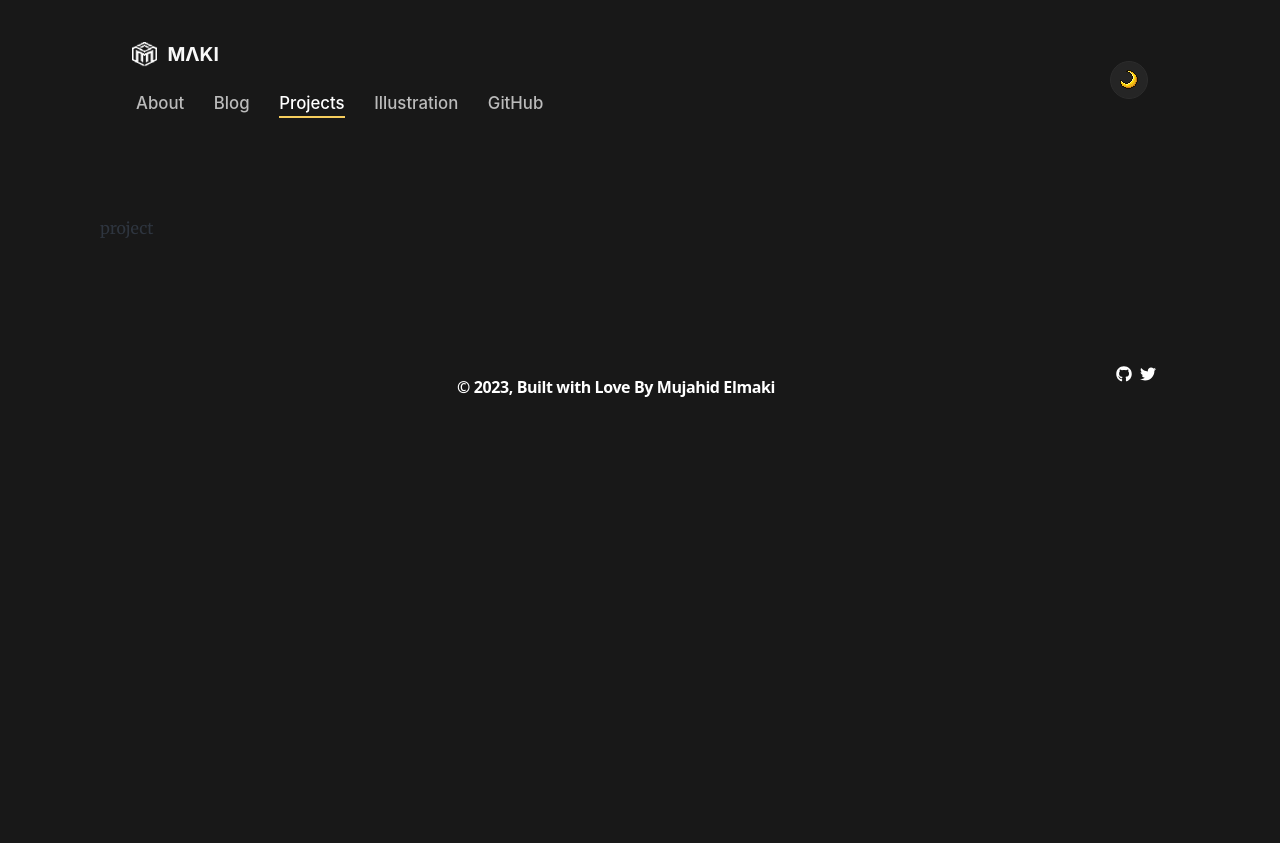
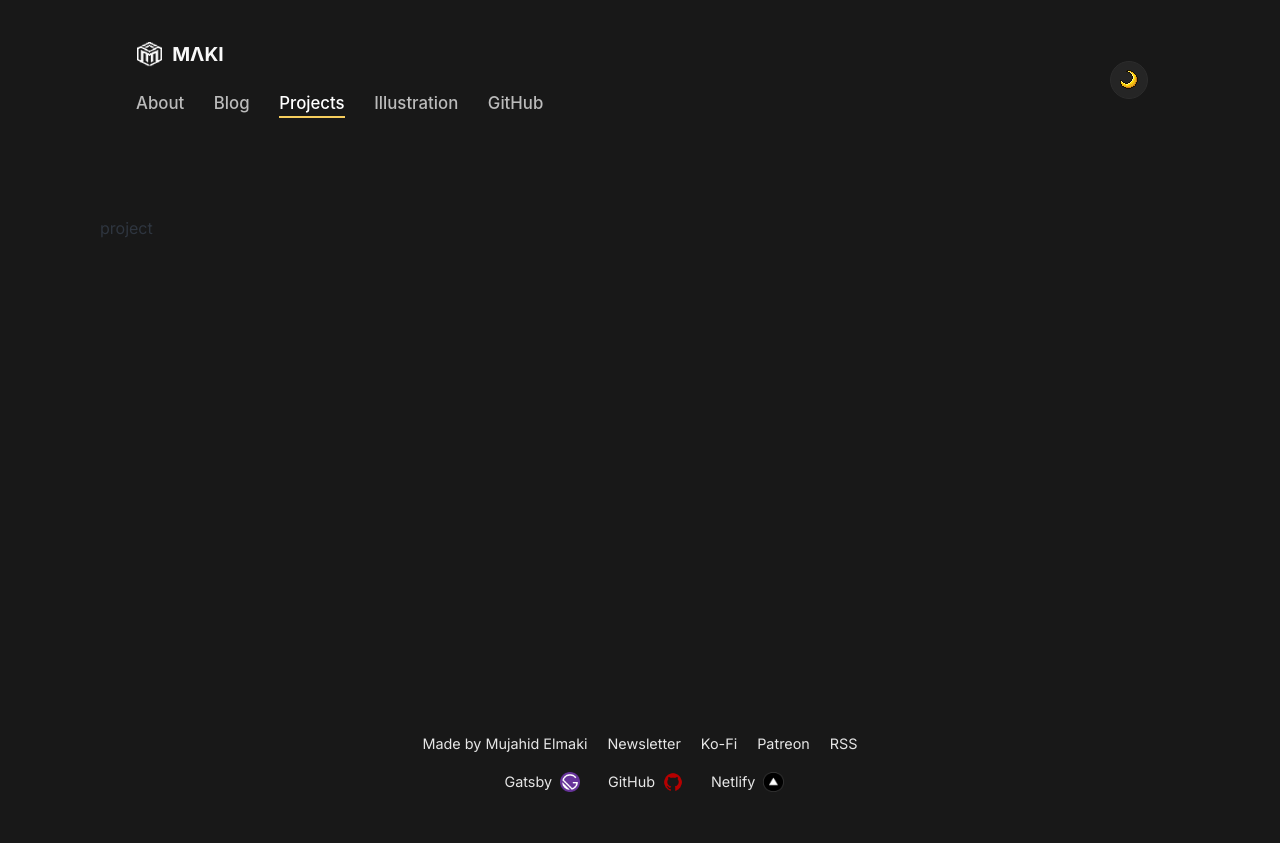
Before and after one commit to Nyx1on/mujahidelmaki.ca-master, a Gatsby site: page /projects in a window 1280 px wide. Before the commit the page ends 800 px from the top, so only its background shows below. Built offline with nearby package versions, Linux system fonts and the light colour scheme; Gatsby itself is replaced by a stand-in of ours; some icons are missing.

Commit message:
Updated Footer & CSS

```diff
--- a/content/blog/self-driving-car/index.md
+++ b/content/blog/self-driving-car/index.md
@@ -3,7 +3,7 @@ title: Self Driving Car
 date: "2022-12-14T22:12:03.284Z"
 description: "My experience trying to create a self-driving car using vanilla javascript"
 featured: true
-thumbnail: ../../../src/images/car-pixel.png
+thumbnail: "./mycoding.jpg"
 ---
 
 [Gatsby's Docs](https://www.gatsbyjs.org)
--- a/src/components/footer.js
+++ b/src/components/footer.js
@@ -1,79 +1,54 @@
 import React from "react"
-import styled from "styled-components"
-import { FaGithub, FaTwitter } from "react-icons/fa"
-import { Link } from "gatsby"
 
-const FooterContainer = styled.h1`
-  position: flex;
-`
-export const FooterWrap = styled.div`
-  padding: 35px 24px;
-  display: flex;
-  justify-content: space-between;
-  align-items: center;
-  max-width: 100vw;
-`
+import vercel from "../images/vercel.png"
+import gatsby from "../images/gatsby-icon.png"
+import github from "../images/github.png"
 
-export const FooterLogoLink = styled(Link)``
-export const FooterLogo = styled.img`
-  width: 90px;
-`
+const links = [
+  { url: "https://taniarascia.substack.com", label: "Newsletter" },
+  { url: "https://ko-fi.com/taniarascia", label: "Ko-Fi" },
+  { url: "https://patreon.com/taniarascia", label: "Patreon" },
+  { url: "https://www.taniarascia.com/rss.xml", label: "RSS" },
+]
+const madeWithLinks = [
+  { url: "https://www.gatsbyjs.org/", label: "Gatsby", icon: gatsby },
+  { url: "https://github.com/taniarascia", label: "GitHub", icon: github },
+  { url: "https://www.netlify.com", label: "Netlify", icon: vercel },
+]
 
-export const WebsiteRights = styled.h5`
-  color: #fff;
-  font-size: 1rem;
-
-  text-align: center;
-
-  /* @media screen and (max-width: 480px) {
-    font-size: 0.7rem;
-  } */
-  flex-shrink: 2;
-`
-
-export const SocialContainer = styled.div`
-  display: flex;
-  justify-content: space-between;
-  max-width: 1100px;
-`
-
-// export const SocialWrapper = styled.div`
-//   display: flex;
-//   justify-content: space-between;
-//   align-items: center;
-//   max-width: 1100px;
-//   border: 8px solid green;
-// `;
-
-// export const SocialIcons = styled.div`
-//   border: 3px solid red;
-// `;
-
-export const SocialIconLink = styled.a`
-  color: #fff;
-  font-size: 1rem;
-  margin-left: 0.5em;
-`
-
-function Footer() {
+const Footer = () => {
   return (
-    <FooterContainer>
-      <FooterWrap>
-        <FooterLogoLink></FooterLogoLink>
-        <WebsiteRights>
-          © {new Date().getFullYear()}, Built with Love By Mujahid Elmaki{" "}
-        </WebsiteRights>
-
-        <SocialContainer>
-          <SocialIconLink>
-            <FaGithub />
-          </SocialIconLink>
-          <SocialIconLink>
-            <FaTwitter />
-          </SocialIconLink>
-        </SocialContainer>
-      </FooterWrap>
-    </FooterContainer>
+    <footer className="footer">
+      <section>
+        <nav>
+          <span className="desktop-only">Made by Mujahid Elmaki</span>
+          {links.map(link => (
+            <a
+              href={link.url}
+              target="_blank"
+              rel="noopener noreferrer"
+              key={link.url}
+            >
+              {link.label}
+            </a>
+          ))}
+        </nav>
+        <nav>
+          {madeWithLinks.map(link => (
+            <a
+              href={link.url}
+              title={link.label}
+              target="_blank"
+              rel="noopener noreferrer"
+              key={link.url}
+            >
+              <span>{link.label}</span>
+              <img src={link.icon} alt={link.label} />
+            </a>
+          ))}
+        </nav>
+      </section>
+    </footer>
   )
 }
 
--- a/src/components/layout.js
+++ b/src/components/layout.js
@@ -1,11 +1,11 @@
 import React, { useState, useEffect } from "react"
 import Navigation from "./Navigation"
-import Footer from "./Footer"
+import Footer from "./Footer.js"
 import Helmet from "react-helmet"
 
 import "../styles/global.css"
 
-const Layout = ({ children }) => {
+export default function Layout({ children }) {
   // const rootPath = `${__PATH_PREFIX__}/`
   // const isRootPath = location.pathname === rootPath
   // let header
@@ -48,11 +48,11 @@ const Layout = ({ children }) => {
         )}
       </Helmet>
 
-      <Navigation onUpdateTheme={onUpdateTheme} theme={theme} />
-      <main>{children}</main>
-      <Footer></Footer>
+      <div id="layout" className="layout">
+        <Navigation onUpdateTheme={onUpdateTheme} theme={theme} />
+        <main>{children}</main>
+        <Footer />
+      </div>
     </div>
   )
 }
-
-export default Layout
--- a/src/components/navigation.js
+++ b/src/components/navigation.js
@@ -1,4 +1,4 @@
-import React, { useState } from "react"
+import React from "react"
 import { Link } from "gatsby"
 import maki from "../images/logo.png"
 import darkMaki from "../images/logo-dark.png"
--- a/src/pages/projects.js
+++ b/src/pages/projects.js
@@ -8,6 +8,7 @@ import Layout from "../components/Layout"
 import { SEO } from "../components/SEO"
 import { Hero } from "../components/Hero"
 import config from "../utils/config"
+import { projectsList } from "../data/projectList.js"
 
 function project() {
   return (
--- a/src/styles/global.css
+++ b/src/styles/global.css
@@ -699,6 +699,7 @@ a.button:hover {
     max-height: 24px;
     max-width: 24px;
     margin-right: 0.25rem;
+    margin-left: 0.3rem;
   }
 
   .navigation nav {
--- a/src/styles/style.css
+++ b/src/styles/style.css
@@ -1,6 +1,57 @@
-/* CSS Custom Properties Definitions */
+@import url("https://fonts.googleapis.com/css2?family=IBM+Plex+Mono:wght@400;600&family=Inter:wght@400;500;600;700&display=swap");
 
 :root {
+  /* Colors */
+  --gray-0: #f9f9f9;
+  --gray-05: #f6f6f6;
+  --gray-1: #eee;
+  --gray-2: #e6e6e6;
+  --gray-3: #ddd;
+  --gray-4: #bbb;
+  --gray-5: #999;
+  --gray-6: #666;
+  --gray-65: #555;
+  --gray-7: #2c2c2c;
+  --gray-8: #252525;
+  --gray-9: #1f1f1f;
+  --gray-10: #181818;
+
+  --green: #14ae73;
+  --green-1: #95cd7f;
+  --green-2: #73b18a;
+  --green-3: #4d8994;
+  --green-4: #30619d;
+  --green-5: #30379d;
+
+  --red: #f34646;
+  --red-1: #fdd94a;
+  --red-2: #e0a944;
+  --red-3: #d37d36;
+  --red-4: #cd583c;
+  --red-5: #ab2e3f;
+
+  --blue: #07a7e6;
+  --blue-1: #70bdee;
+  --blue-2: #618be1;
+  --blue-3: #5b5ed5;
+  --blue-4: #623ac6;
+  --blue-5: #58119f;
+
+  --rainbow-1: #ff67f7;
+  --rainbow-2: #936df9;
+  --rainbow-3: #59abf7;
+  --rainbow-4: #5eddac;
+  --rainbow-5: #f6cd5d;
+
+  --orange: #ff7e22;
+  --yellow: #fca62a;
+  --pink: #f57ad0;
+  --purple: #673ece;
+  --indigo: #5a43f1;
+  --indigo-dark: #4509cf;
+  --indigo-light: #969bf6;
+  --indigo-muted: #f1f2fd;
+
   --maxWidth-none: "none";
   --maxWidth-xs: 20rem;
   --maxWidth-sm: 24rem;
@@ -27,12 +78,23 @@
   --spacing-20: 5rem;
   --spacing-24: 6rem;
   --spacing-32: 8rem;
-  --fontFamily-sans: "MontserratVariable", system-ui, -apple-system,
-    BlinkMacSystemFont, "Segoe UI", Roboto, "Helvetica Neue", Arial, "Noto Sans",
-    sans-serif, "Apple Color Emoji", "Segoe UI Emoji", "Segoe UI Symbol",
-    "Noto Color Emoji";
-  --fontFamily-serif: "Merriweather", "Georgia", Cambria, "Times New Roman",
-    Times, serif;
+  /* Font family */
+  --font-family-base: "Inter", -apple-system, BlinkMacSystemFont,
+    "Helvetica Neue", Arial, sans-serif;
+  --font-family-monospace: Menlo, "IBM Plex Mono", Menlo, monospace;
+  --font-family-heading: -apple-system, BlinkMacSystemFont, "Helvetica Neue",
+    Arial, sans-serif;
+  --font-family-nav: -apple-system, BlinkMacSystemFont, "Helvetica Neue", Arial,
+    sans-serif;
+
+  /* Font color */
+  --font-color-base: var(--gray-7);
+  --font-color-muted: var(--gray-6);
+  --font-color-heading: var(--gray-8);
+  --font-color-heading3: var(--gray-7);
+  --font-color-bright: var(--gray-9);
+  --font-color-hero-heading: var(--gray-0);
+
   --font-body: var(--fontFamily-serif);
   --font-heading: var(--fontFamily-sans);
   --fontWeight-normal: 400;
--- a/src/templates/blog-post.js
+++ b/src/templates/blog-post.js
@@ -2,8 +2,9 @@ import * as React from "react"
 import { Link, graphql } from "gatsby"
 
 import Bio from "../components/bio"
-import Layout from "../components/layout"
+import Layout from "../components/Layout"
 import SEO from "../components/seo"
+import Img from "gatsby-image"
 
 const BlogPostTemplate = ({
   data: { previous, next, site, markdownRemark: post },
@@ -49,6 +50,7 @@ const BlogPostTemplate = ({
                   </Link>
                 )}
               </li>
+
               <li>
                 {next && (
                   <Link to={next.fields.slug} rel="next">
```
Also changed, not shown: src/images/github.png (added), src/images/vercel.png (added).
